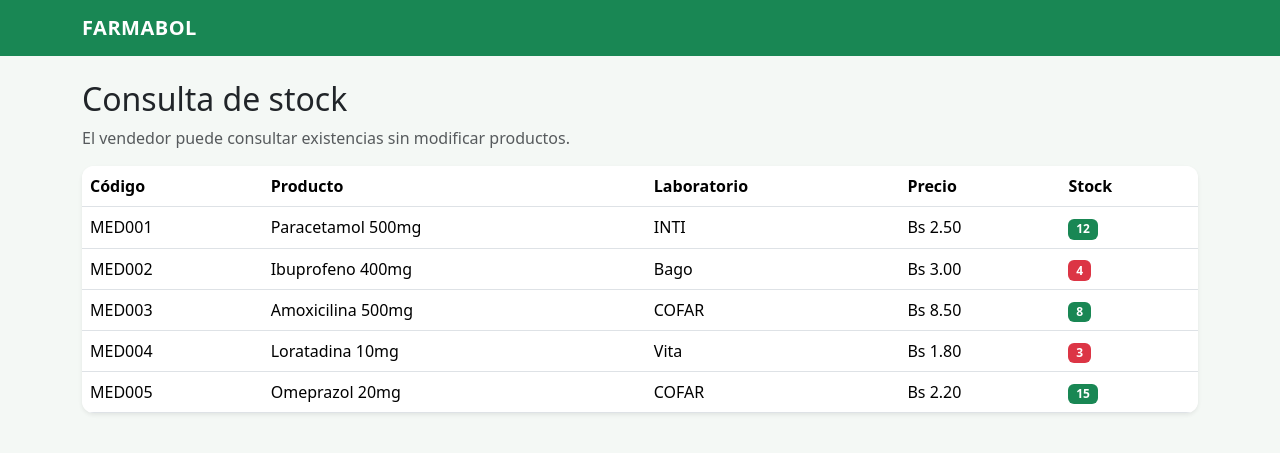
After one commit to kyad17/farmabol-inventario, a Flask app: template templates/stock.html in a window 1280 px wide. The commit adds this page. Shown: the top 453 px of the page. Run offline with Flask 3, Linux system fonts and the light colour scheme; the template is opened without the code that fills it: values that come from a table or form of the project are taken from there, others are empty.

Commit message:
Refactoriza permisos y calculos del dashboard en funciones reutilizables

```diff
--- a/app.py
+++ b/app.py
@@ -1,5 +1,9 @@
+"""Sistema FARMABOL: inventario y ventas para evaluación práctica."""
+
 import os
 from datetime import date, datetime, timedelta
+from functools import wraps
+
 from flask import Flask, flash, jsonify, redirect, render_template, request, session, url_for
 from flask_sqlalchemy import SQLAlchemy
 from sqlalchemy import func
@@ -7,9 +11,11 @@ from werkzeug.security import check_password_hash, generate_password_hash
 
 app = Flask(__name__)
 app.config["SECRET_KEY"] = os.environ.get("SECRET_KEY", "farmabol-dev-secret")
+
 database_url = os.environ.get("DATABASE_URL", "sqlite:///farmabol.db")
 if database_url.startswith("postgres://"):
     database_url = database_url.replace("postgres://", "postgresql://", 1)
+
 app.config["SQLALCHEMY_DATABASE_URI"] = database_url
 app.config["SQLALCHEMY_TRACK_MODIFICATIONS"] = False
 
@@ -17,6 +23,8 @@ db = SQLAlchemy(app)
 
 
 class User(db.Model):
+    """Usuario del sistema con rol ADMIN o VENDEDOR."""
+
     id = db.Column(db.Integer, primary_key=True)
     username = db.Column(db.String(40), unique=True, nullable=False)
     password_hash = db.Column(db.String(255), nullable=False)
@@ -24,6 +32,8 @@ class User(db.Model):
 
 
 class Product(db.Model):
+    """Producto farmacéutico disponible para venta."""
+
     id = db.Column(db.Integer, primary_key=True)
     code = db.Column(db.String(20), unique=True, nullable=False)
     name = db.Column(db.String(120), nullable=False)
@@ -33,6 +43,8 @@ class Product(db.Model):
 
 
 class Sale(db.Model):
+    """Venta registrada por un usuario."""
+
     id = db.Column(db.Integer, primary_key=True)
     product_id = db.Column(db.Integer, db.ForeignKey("product.id"), nullable=False)
     user_id = db.Column(db.Integer, db.ForeignKey("user.id"), nullable=False)
@@ -44,131 +56,270 @@ class Sale(db.Model):
     user = db.relationship("User")
 
 
+def login_required(view_function):
+    """Evita que usuarios no autenticados entren a rutas privadas."""
+
+    @wraps(view_function)
+    def wrapped_view(*args, **kwargs):
+        if "user_id" not in session:
+            flash("Debe iniciar sesión para continuar.", "warning")
+            return redirect(url_for("login"))
+        return view_function(*args, **kwargs)
+
+    return wrapped_view
+
+
+def roles_required(*allowed_roles):
+    """Valida permisos según el rol almacenado en sesión."""
+
+    def decorator(view_function):
+        @wraps(view_function)
+        def wrapped_view(*args, **kwargs):
+            if session.get("role") not in allowed_roles:
+                flash("No tiene permisos para realizar esta acción.", "danger")
+                return redirect(url_for("dashboard"))
+            return view_function(*args, **kwargs)
+
+        return wrapped_view
+
+    return decorator
+
+
+def get_dashboard_metrics():
+    """Obtiene métricas usadas por el dashboard y por la API en tiempo real."""
+
+    today_start = datetime.combine(date.today(), datetime.min.time())
+    today_end = today_start + timedelta(days=1)
+
+    low_stock = Product.query.filter(Product.stock < 5).order_by(Product.stock.asc()).all()
+    total_today = db.session.query(func.coalesce(func.sum(Sale.total), 0)).filter(
+        Sale.created_at >= today_start,
+        Sale.created_at < today_end,
+    ).scalar()
+
+    return low_stock, float(total_today)
+
+
+def create_sale(product_id, quantity, user_id):
+    """Registra una venta y descuenta stock de forma centralizada."""
+
+    product = Product.query.get_or_404(product_id)
+
+    if quantity <= 0:
+        raise ValueError("La cantidad debe ser mayor a cero.")
+
+    if product.stock < quantity:
+        raise ValueError("Stock insuficiente para realizar la venta.")
+
+    total = product.price * quantity
+    product.stock -= quantity
+
+    sale = Sale(product_id=product.id, user_id=user_id, quantity=quantity, total=total)
+    db.session.add(sale)
+    db.session.commit()
+
+    return sale
+
+
 def seed_database():
+    """Crea tablas y datos iniciales para probar el sistema."""
+
     db.create_all()
+
     if not User.query.filter_by(username="admin").first():
-        db.session.add(User(username="admin", password_hash=generate_password_hash("admin123"), role="ADMIN"))
+        db.session.add(
+            User(
+                username="admin",
+                password_hash=generate_password_hash("admin123"),
+                role="ADMIN",
+            )
+        )
+
     if not User.query.filter_by(username="vendedor").first():
-        db.session.add(User(username="vendedor", password_hash=generate_password_hash("venta123"), role="VENDEDOR"))
+        db.session.add(
+            User(
+                username="vendedor",
+                password_hash=generate_password_hash("venta123"),
+                role="VENDEDOR",
+            )
+        )
+
     if Product.query.count() == 0:
-        db.session.add_all([
-            Product(code="MED001", name="Paracetamol 500mg", price=2.50, stock=12, laboratory="INTI"),
-            Product(code="MED002", name="Ibuprofeno 400mg", price=3.00, stock=4, laboratory="Bago"),
-            Product(code="MED003", name="Amoxicilina 500mg", price=8.50, stock=8, laboratory="COFAR"),
-            Product(code="MED004", name="Loratadina 10mg", price=1.80, stock=3, laboratory="Vita"),
-        ])
+        db.session.add_all(
+            [
+                Product(code="MED001", name="Paracetamol 500mg", price=2.50, stock=12, laboratory="INTI"),
+                Product(code="MED002", name="Ibuprofeno 400mg", price=3.00, stock=4, laboratory="Bago"),
+                Product(code="MED003", name="Amoxicilina 500mg", price=8.50, stock=8, laboratory="COFAR"),
+                Product(code="MED004", name="Loratadina 10mg", price=1.80, stock=3, laboratory="Vita"),
+                Product(code="MED005", name="Omeprazol 20mg", price=2.20, stock=15, laboratory="COFAR"),
+            ]
+        )
+
     db.session.commit()
 
 
 @app.route("/")
 def index():
+    """Redirige al login como pantalla inicial."""
+
     return redirect(url_for("login"))
 
 
 @app.route("/login", methods=["GET", "POST"])
 def login():
+    """Autentica a los usuarios del sistema."""
+
     if request.method == "POST":
         user = User.query.filter_by(username=request.form["username"]).first()
+
         if user and check_password_hash(user.password_hash, request.form["password"]):
             session["user_id"] = user.id
             session["role"] = user.role
             session["username"] = user.username
             return redirect(url_for("dashboard"))
+
         flash("Usuario o contraseña incorrectos.", "danger")
+
     return render_template("login.html")
 
 
 @app.route("/logout")
 def logout():
+    """Cierra la sesión activa."""
+
     session.clear()
     return redirect(url_for("login"))
 
 
 @app.route("/dashboard")
+@login_required
 def dashboard():
-    if "user_id" not in session:
-        return redirect(url_for("login"))
-    today_start = datetime.combine(date.today(), datetime.min.time())
-    today_end = today_start + timedelta(days=1)
-    low_stock = Product.query.filter(Product.stock < 5).order_by(Product.stock.asc()).all()
-    total_today = db.session.query(func.coalesce(func.sum(Sale.total), 0)).filter(
-        Sale.created_at >= today_start,
-        Sale.created_at < today_end
-    ).scalar()
+    """Muestra productos con bajo stock y ventas del día."""
+
+    low_stock, total_today = get_dashboard_metrics()
     return render_template("dashboard.html", low_stock=low_stock, total_today=total_today)
 
 
 @app.route("/api/dashboard")
+@login_required
 def api_dashboard():
-    if "user_id" not in session:
-        return jsonify({"error": "no autorizado"}), 401
-    today_start = datetime.combine(date.today(), datetime.min.time())
-    today_end = today_start + timedelta(days=1)
-    low_stock = Product.query.filter(Product.stock < 5).order_by(Product.stock.asc()).all()
-    total_today = db.session.query(func.coalesce(func.sum(Sale.total), 0)).filter(
-        Sale.created_at >= today_start,
-        Sale.created_at < today_end
-    ).scalar()
-    return jsonify({
-        "total_today": round(total_today, 2),
-        "low_stock": [{"code": item.code, "name": item.name, "stock": item.stock} for item in low_stock],
-    })
+    """Entrega métricas en JSON para actualización en tiempo real."""
+
+    low_stock, total_today = get_dashboard_metrics()
+    return jsonify(
+        {
+            "total_today": round(total_today, 2),
+            "low_stock": [
+                {"code": item.code, "name": item.name, "stock": item.stock}
+                for item in low_stock
+            ],
+        }
+    )
 
 
 @app.route("/productos")
+@login_required
+@roles_required("ADMIN")
 def products():
-    if "user_id" not in session:
-        return redirect(url_for("login"))
-    if session.get("role") != "ADMIN":
-        flash("Solo ADMIN puede gestionar productos.", "danger")
-        return redirect(url_for("dashboard"))
+    """Lista productos para administración."""
+
     items = Product.query.order_by(Product.name).all()
     return render_template("products.html", products=items)
 
 
+@app.route("/stock")
+@login_required
+@roles_required("ADMIN", "VENDEDOR")
+def stock():
+    """Permite consultar stock sin modificar productos."""
+
+    items = Product.query.order_by(Product.name).all()
+    return render_template("stock.html", products=items)
+
+
 @app.route("/productos/nuevo", methods=["GET", "POST"])
+@login_required
+@roles_required("ADMIN")
 def new_product():
-    if "user_id" not in session:
-        return redirect(url_for("login"))
-    if session.get("role") != "ADMIN":
-        flash("Solo ADMIN puede crear productos.", "danger")
-        return redirect(url_for("dashboard"))
+    """Crea un producto nuevo."""
+
     if request.method == "POST":
-        db.session.add(Product(
-            code=request.form["code"],
-            name=request.form["name"],
+        product = Product(
+            code=request.form["code"].strip().upper(),
+            name=request.form["name"].strip(),
             price=float(request.form["price"]),
             stock=int(request.form["stock"]),
-            laboratory=request.form["laboratory"],
-        ))
+            laboratory=request.form["laboratory"].strip(),
+        )
+        db.session.add(product)
         db.session.commit()
+
         flash("Producto creado correctamente.", "success")
         return redirect(url_for("products"))
+
     return render_template("product_form.html", product=None)
 
 
+@app.route("/productos/<int:product_id>/editar", methods=["GET", "POST"])
+@login_required
+@roles_required("ADMIN")
+def edit_product(product_id):
+    """Edita un producto existente."""
+
+    product = Product.query.get_or_404(product_id)
+
+    if request.method == "POST":
+        product.code = request.form["code"].strip().upper()
+        product.name = request.form["name"].strip()
+        product.price = float(request.form["price"])
+        product.stock = int(request.form["stock"])
+        product.laboratory = request.form["laboratory"].strip()
+        db.session.commit()
+
+        flash("Producto actualizado correctamente.", "success")
+        return redirect(url_for("products"))
+
+    return render_template("product_form.html", product=product)
+
+
+@app.route("/productos/<int:product_id>/eliminar", methods=["POST"])
+@login_required
+@roles_required("ADMIN")
+def delete_product(product_id):
+    """Elimina un producto si no tiene ventas asociadas."""
+
+    product = Product.query.get_or_404(product_id)
+
+    if Sale.query.filter_by(product_id=product.id).first():
+        flash("No se puede eliminar porque el producto ya tiene ventas.", "warning")
+    else:
+        db.session.delete(product)
+        db.session.commit()
+        flash("Producto eliminado correctamente.", "success")
+
+    return redirect(url_for("products"))
+
+
 @app.route("/ventas", methods=["GET", "POST"])
+@login_required
+@roles_required("ADMIN", "VENDEDOR")
 def sales():
-    if "user_id" not in session:
-        return redirect(url_for("login"))
-    if session.get("role") not in ["ADMIN", "VENDEDOR"]:
-        flash("No tiene permisos para registrar ventas.", "danger")
-        return redirect(url_for("dashboard"))
+    """Registra ventas y descuenta stock automáticamente."""
+
     products_list = Product.query.order_by(Product.name).all()
+
     if request.method == "POST":
-        product = Product.query.get_or_404(int(request.form["product_id"]))
-        quantity = int(request.form["quantity"])
-        if quantity <= 0:
-            flash("La cantidad debe ser mayor a cero.", "danger")
-        elif product.stock < quantity:
-            flash("Stock insuficiente para realizar la venta.", "danger")
-        else:
-            total = product.price * quantity
-            product.stock -= quantity
-            db.session.add(Sale(product_id=product.id, user_id=session["user_id"], quantity=quantity, total=total))
-            db.session.commit()
+        try:
+            create_sale(
+                product_id=int(request.form["product_id"]),
+                quantity=int(request.form["quantity"]),
+                user_id=session["user_id"],
+            )
             flash("Venta registrada y stock actualizado.", "success")
             return redirect(url_for("dashboard"))
+        except ValueError as error:
+            flash(str(error), "danger")
+
     return render_template("sales.html", products=products_list)
 
 
--- a/static/styles.css
+++ b/static/styles.css
@@ -1,7 +1,21 @@
 body {
     background: #f4f8f5;
 }
+
 .card {
     border: none;
     border-radius: 14px;
 }
+
+.navbar-brand {
+    letter-spacing: 0.5px;
+}
+
+.table {
+    border-radius: 12px;
+    overflow: hidden;
+}
+
+.btn {
+    border-radius: 10px;
+}
--- a/templates/base.html
+++ b/templates/base.html
@@ -4,6 +4,7 @@
     <meta charset="utf-8">
     <title>FARMABOL</title>
     <meta name="viewport" content="width=device-width, initial-scale=1">
+    <meta name="description" content="Sistema de inventarios y ventas FARMABOL">
     <link href="https://cdn.jsdelivr.net/npm/bootstrap@5.3.3/dist/css/bootstrap.min.css" rel="stylesheet">
     <link href="{{ url_for('static', filename='styles.css') }}" rel="stylesheet">
 </head>
@@ -12,13 +13,19 @@
     <div class="container">
         <a class="navbar-brand fw-bold" href="{{ url_for('dashboard') }}">FARMABOL</a>
         {% if session.get('user_id') %}
+        <button class="navbar-toggler" type="button" data-bs-toggle="collapse" data-bs-target="#menu">
+            <span class="navbar-toggler-icon"></span>
+        </button>
+        <div id="menu" class="collapse navbar-collapse">
             <div class="navbar-nav ms-auto">
                 <a class="nav-link" href="{{ url_for('dashboard') }}">Dashboard</a>
+                <a class="nav-link" href="{{ url_for('stock') }}">Stock</a>
                 {% if session.get('role') == 'ADMIN' %}
                 <a class="nav-link" href="{{ url_for('products') }}">Productos</a>
                 {% endif %}
                 <a class="nav-link" href="{{ url_for('sales') }}">Ventas</a>
                 <a class="nav-link" href="{{ url_for('logout') }}">Salir</a>
+            </div>
         </div>
         {% endif %}
     </div>
@@ -26,10 +33,11 @@
 <main class="container py-4">
     {% with messages = get_flashed_messages(with_categories=true) %}
     {% for category, message in messages %}
-    <div class="alert alert-{{ category }}">{{ message }}</div>
+    <div class="alert alert-{{ category }} shadow-sm">{{ message }}</div>
     {% endfor %}
     {% endwith %}
     {% block content %}{% endblock %}
 </main>
+<script src="https://cdn.jsdelivr.net/npm/bootstrap@5.3.3/dist/js/bootstrap.bundle.min.js"></script>
 </body>
 </html>
--- /dev/null
+++ b/templates/stock.html
@@ -0,0 +1,27 @@
+{% extends 'base.html' %}
+{% block content %}
+<h2>Consulta de stock</h2>
+<p class="text-muted">El vendedor puede consultar existencias sin modificar productos.</p>
+<table class="table table-hover bg-white shadow-sm">
+    <thead>
+        <tr>
+            <th>Código</th><th>Producto</th><th>Laboratorio</th><th>Precio</th><th>Stock</th>
+        </tr>
+    </thead>
+    <tbody>
+        {% for product in products %}
+        <tr>
+            <td>{{ product.code }}</td>
+            <td>{{ product.name }}</td>
+            <td>{{ product.laboratory }}</td>
+            <td>Bs {{ '%.2f'|format(product.price) }}</td>
+            <td>
+                <span class="badge {% if product.stock < 5 %}text-bg-danger{% else %}text-bg-success{% endif %}">
+                    {{ product.stock }}
+                </span>
+            </td>
+        </tr>
+        {% endfor %}
+    </tbody>
+</table>
+{% endblock %}
```
Also changed, not shown: templates/product_form.html (+17 -7 lines), templates/products.html (+24 -4 lines). Lines whose indentation alone changed are shown as unchanged.
